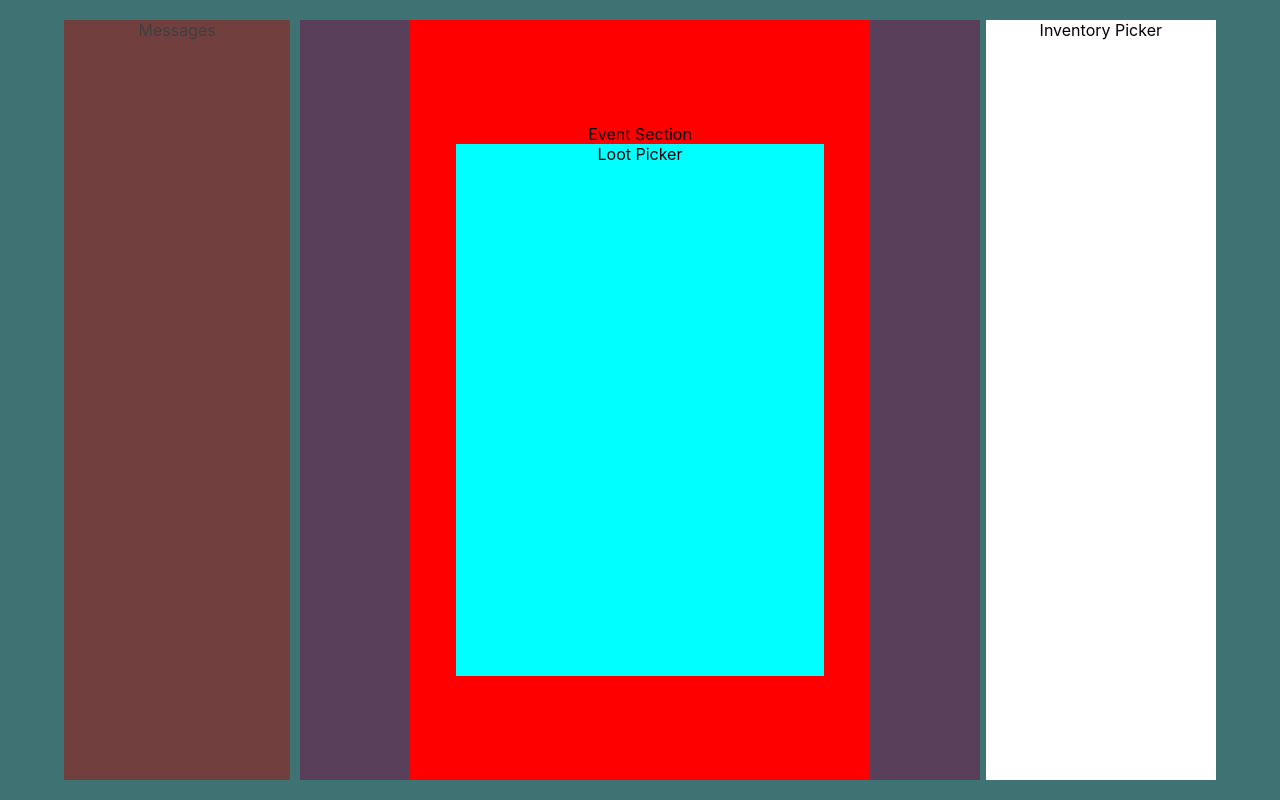
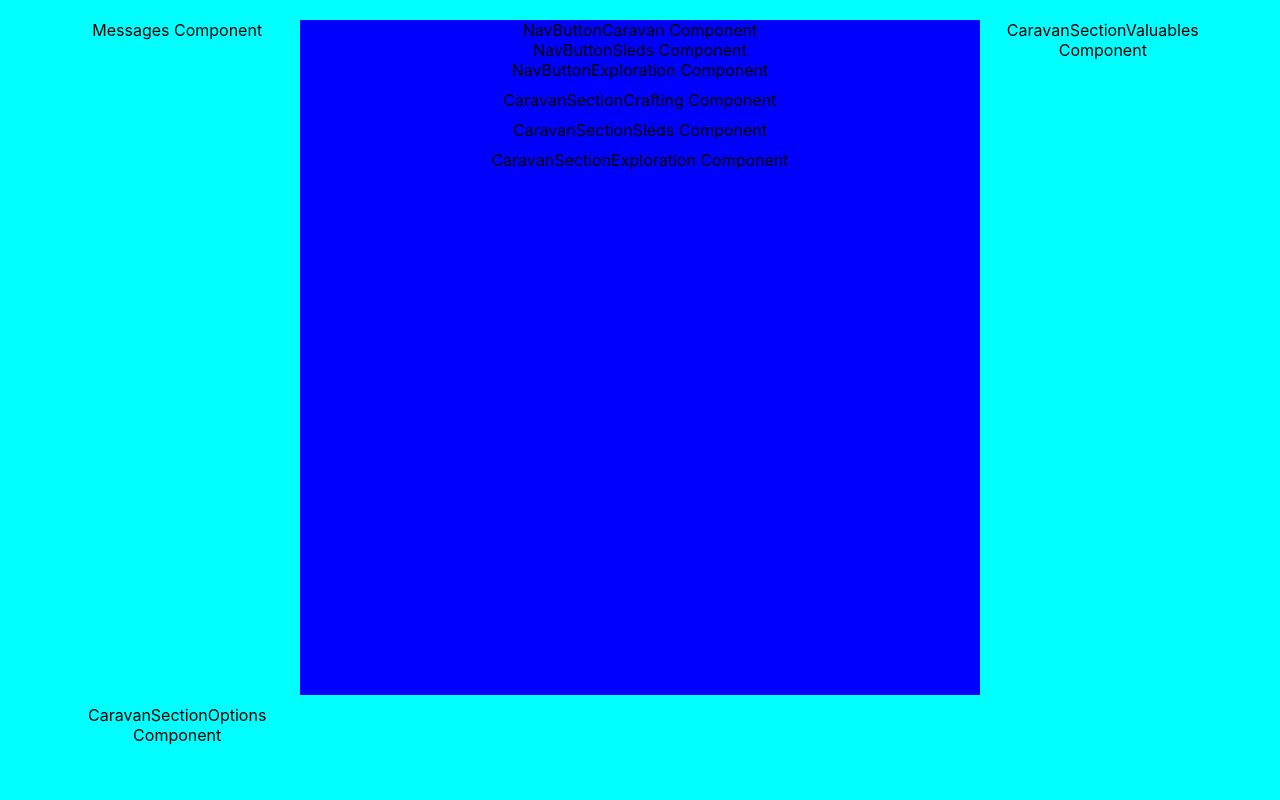
Before and after one commit to EthanPHall/rime-and-rust-ts, a React (Create React App) app: page / in a window 1280 px wide. Built offline with nearby package versions, Linux system fonts and the light colour scheme.

Commit message:
Replaced Caravan Section placeholder divs with actual components

```diff
--- a/src/App.tsx
+++ b/src/App.tsx
@@ -13,10 +13,10 @@ function App() {
 
   return (
     <div className="App">
-      <EventParent></EventParent>
+      {/* <EventParent></EventParent> */}
       {/* <CombatParent></CombatParent> */}
-      {/* <CaravanParent></CaravanParent> */}
-      <MapParent></MapParent>
+      <CaravanParent></CaravanParent>
+      {/* <MapParent></MapParent> */}
     </div>
   );
 }
--- a/src/components/caravan/CaravanParent/CaravanParent.tsx
+++ b/src/components/caravan/CaravanParent/CaravanParent.tsx
@@ -1,5 +1,12 @@
 import React, { FC } from 'react';
 import './CaravanParent.css';
+import Messages from '../../messages/Messages/Messages';
+import CaravanSectionCrafting from '../CaravanSectionCrafting/CaravanSectionCrafting';
+import CaravanSectionNavBar from '../CaravanSectionNavBar/CaravanSectionNavBar';
+import CaravanSectionValuables from '../CaravanSectionValuables/CaravanSectionValuables';
+import CaravanSectionOptions from '../CaravanSectionOptions/CaravanSectionOptions';
+import CaravanSectionSleds from '../CaravanSectionSleds/CaravanSectionSleds';
+import CaravanSectionExploration from '../CaravanSectionExploration/CaravanSectionExploration';
 
 interface CaravanParentProps {}
 
@@ -7,23 +14,15 @@ const CaravanParent: FC<CaravanParentProps> = () => {
   return (
     <div className='caravan-parent'>
       <div className='grid-parent'>
-        <div className='messages'>
-          Messages
+        <Messages></Messages>
+        <div className='nav-rendered-composite'>
+          <CaravanSectionNavBar></CaravanSectionNavBar>
+          <CaravanSectionCrafting></CaravanSectionCrafting>
+          <CaravanSectionSleds></CaravanSectionSleds>
+          <CaravanSectionExploration></CaravanSectionExploration>
         </div>
-        <div className='nav-rendered-composite'>
-          <div className='nav-buttons'>
-            Nav
-          </div>
-          <div className='rendered-section'>
-            Rendered Section
-          </div>
-        </div>
-        <div className='resources'>
-          Resources
-        </div>
-        <div className='options'>
-          Options
-        </div>
+        <CaravanSectionValuables></CaravanSectionValuables>
+        <CaravanSectionOptions></CaravanSectionOptions>
       </div>
     </div>
   );
--- a/src/components/caravan/CaravanSectionNavBar/CaravanSectionNavBar.tsx
+++ b/src/components/caravan/CaravanSectionNavBar/CaravanSectionNavBar.tsx
@@ -1,11 +1,16 @@
 import React, { FC } from 'react';
 import './CaravanSectionNavBar.css';
+import NavButtonCaravan from '../NavButtonCaravan/NavButtonCaravan';
+import NavButtonSleds from '../NavButtonSleds/NavButtonSleds';
+import NavButtonExploration from '../NavButtonExploration/NavButtonExploration';
 
 interface CaravanSectionNavBarProps {}
 
 const CaravanSectionNavBar: FC<CaravanSectionNavBarProps> = () => (
   <div className="CaravanSectionNavBar" data-testid="CaravanSectionNavBar">
-    CaravanSectionNavBar Component
+    <NavButtonCaravan></NavButtonCaravan>
+    <NavButtonSleds></NavButtonSleds>
+    <NavButtonExploration></NavButtonExploration>
   </div>
 );
 
--- a/src/components/combat/CombatParent/CombatParent.css
+++ b/src/components/combat/CombatParent/CombatParent.css
@@ -11,7 +11,7 @@
 }
 
 .combat-parent-grid-parent{
-    height: 80%;
+    height: var(--standard-section-height);
     width: 60%;
 
     display: grid;
```
